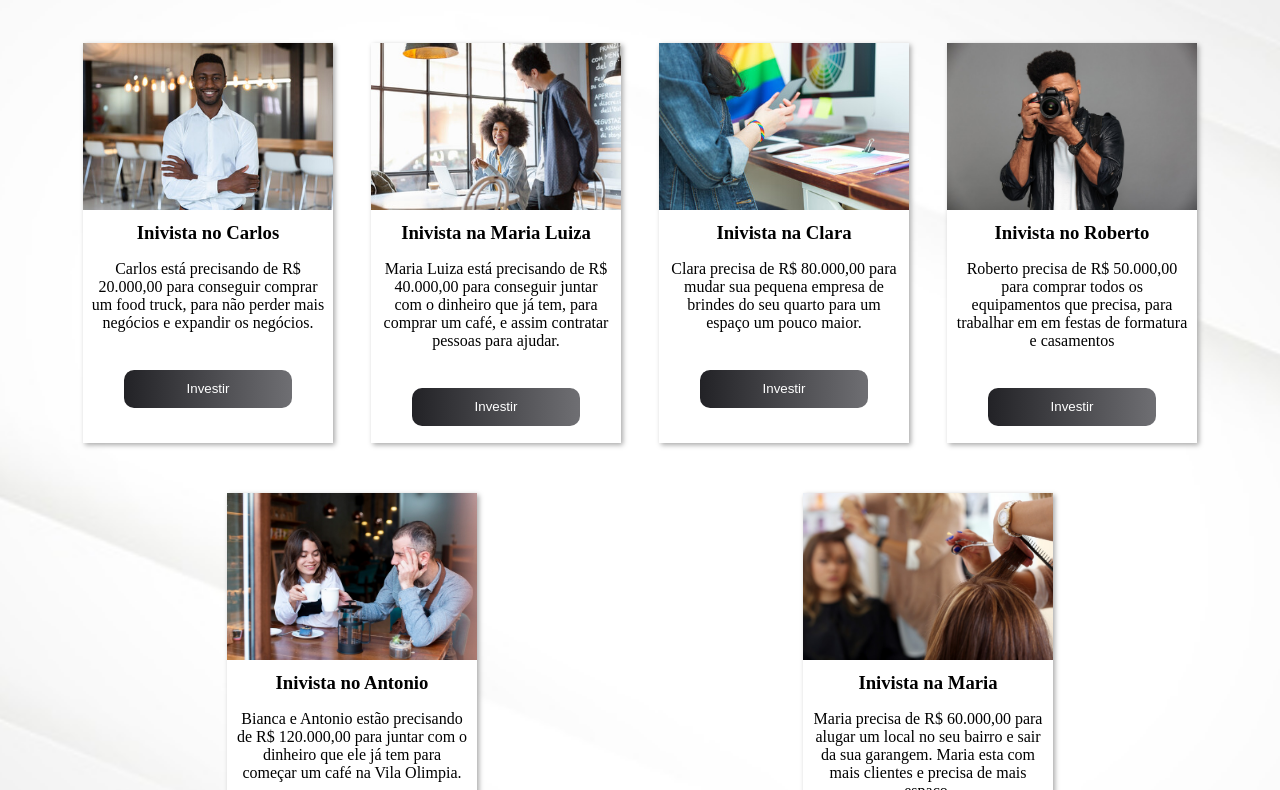
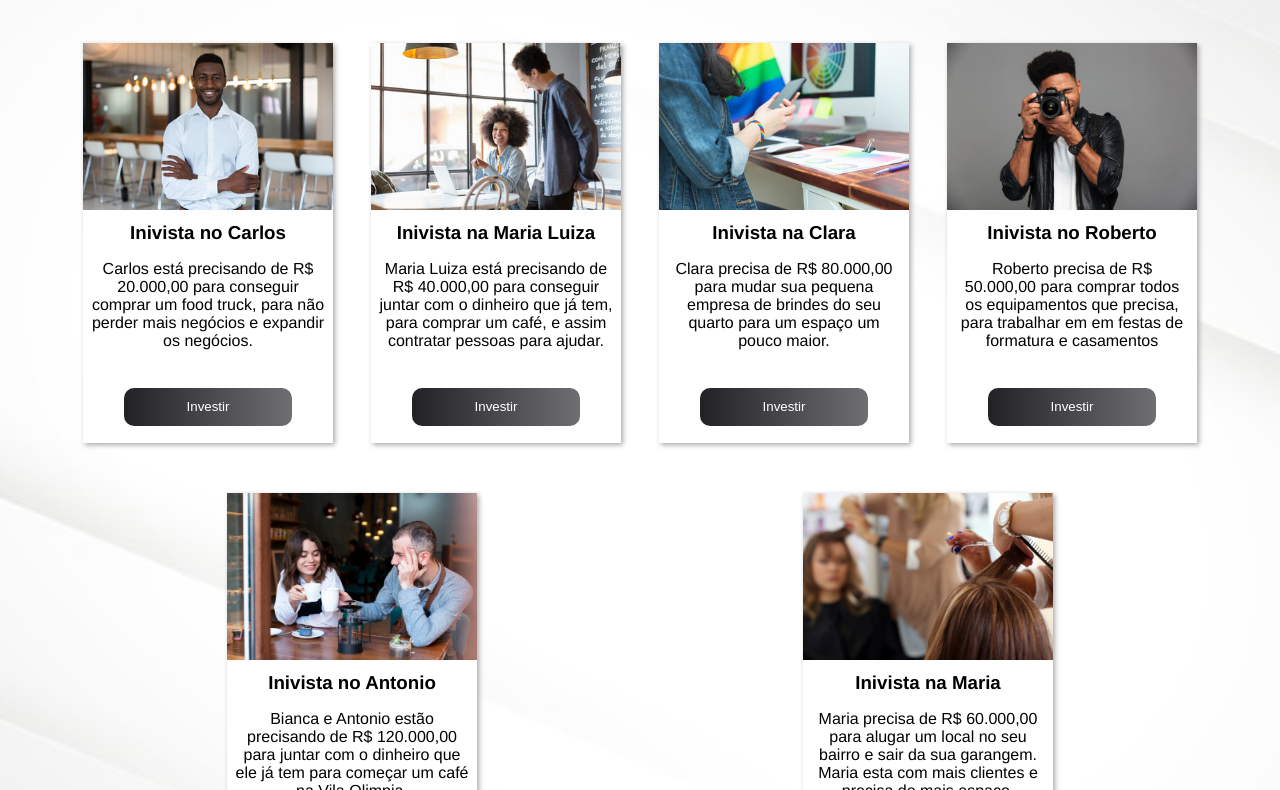
Before and after one commit to helanymelo/Landing-Page, a plain HTML site: page projeto.html in a window 1280 px wide. Shown: the part 137-927 px from the top of the page. Drawn offline with Linux system fonts and the light colour scheme.

Commit message:
Enviando modificações css

```diff
--- a/projeto.css
+++ b/projeto.css
@@ -12,10 +12,8 @@ body {
     background-repeat: no-repeat;
     background-size: cover;
     background-position: center;
-    <<<<<<< HEAD font-family: "Graphik-Medium", "Graphik-Regular", "Gotham SSm A", "Gotham SSm B", "Helvetica Neue", Helvetica, Arial, sans-serif;
-    =======>>>>>>>master
+    font-family: "Graphik-Medium", "Graphik-Regular", "Gotham SSm A", "Gotham SSm B", "Helvetica Neue", Helvetica, Arial, sans-serif;
 }
-
 
 /* Area Logo e Menu */
 
```
